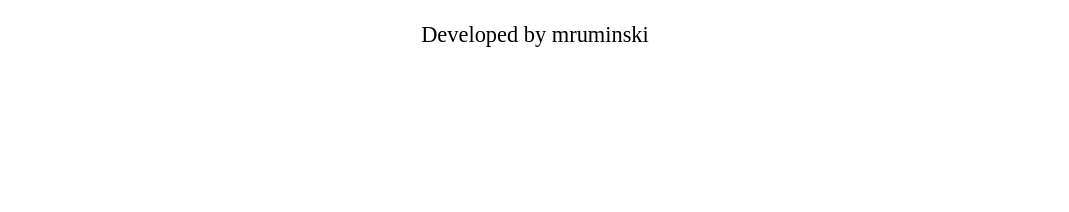
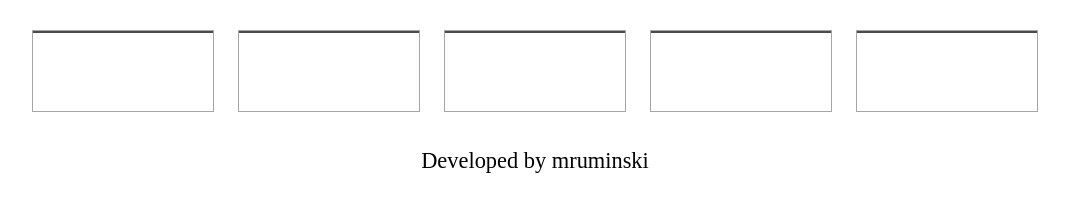
Before and after one commit to mruminski/91, a website: page index.html in a window 1280 px wide. Shown: the whole page, without its empty margins (105-1174 px from the left). Drawn offline with nearby package versions, Linux system fonts and the light colour scheme; files that its build step writes are made by us from their sources.

Commit message:
add boxes to index.html

```diff
--- a/index.html
+++ b/index.html
@@ -7,8 +7,25 @@
 	</head>
 	<body>
 		<section class="container">
-			<div>
-
+			<div class="container__box" id="">
+        <header class="container__header"></header>
+        <p></p>
+      </div>
+      <div class="container__box" id="">
+        <header class="container__header"></header>
+        <p></p>
+      </div>
+      <div class="container__box" id="">
+        <header class="container__header"></header>
+        <p></p>
+      </div>
+      <div class="container__box" id="">
+        <header class="container__header"></header>
+        <p></p>
+      </div>
+      <div class="container__box" id="">
+        <header class="container__header"></header>
+        <p></p>
       </div>
 		</section>
 		<footer class="footer">
--- a/sass/style.scss
+++ b/sass/style.scss
@@ -5,8 +5,19 @@ body {
   text-align: center;
 }
 
-.box {
-  opacity: 0.7;
+.container {
+  &__box {
+    width: 180px;
+    min-height: 80px;
+    margin: 10px;
+    border: 1px solid grey;
+    display: inline-block;
+    opacity: 0.7;
+  }
+  &__header {
+    display: block;
+    border: 1px solid black;
+  }
 }
 
 .highlighted {
```
